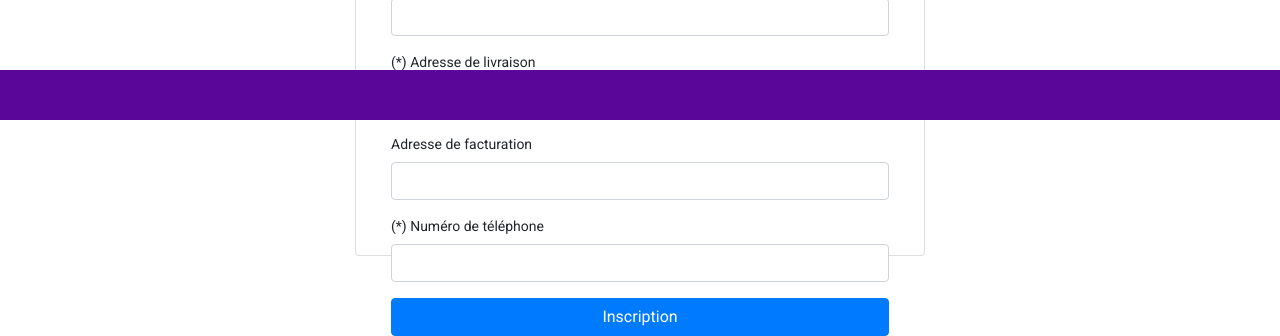
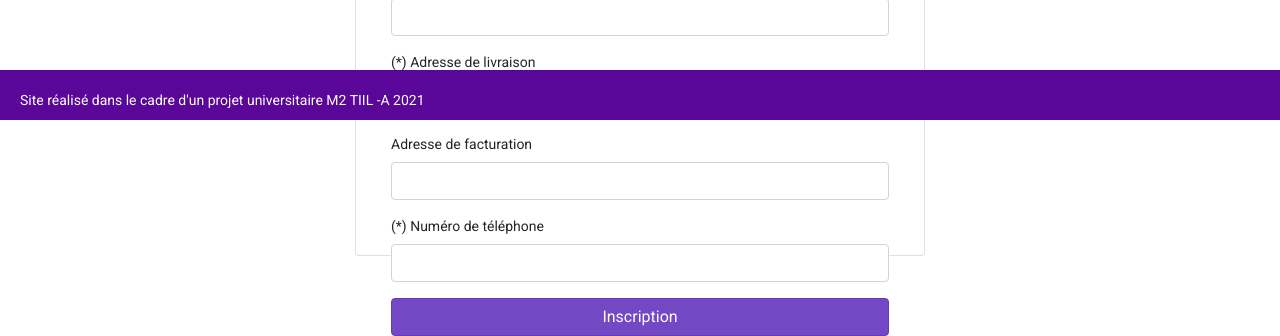
Before and after one commit to HugoMahe/PizzaWeb, an Angular app: page /inscription in a window 1280 px wide. Shown: the part 680-1016 px from the top of the page. Built offline with nearby package versions, Linux system fonts and the light colour scheme.

Commit message:
integration profil + correction petit problème + style

```diff
--- a/src/app/_services/utilisateur.service.ts
+++ b/src/app/_services/utilisateur.service.ts
@@ -1,8 +1,9 @@
 import { Injectable } from '@angular/core';
 import { HttpClient } from '@angular/common/http';
 import { Observable } from 'rxjs';
+import { IUtilisateur } from '../Models/utilisateur.interface';
 
-const API_URL = '/api/utilisateur/';
+const API_URL = 'http://localhost:8080/api/utilisateur/';
 
 @Injectable({
   providedIn: 'root'
@@ -10,7 +11,7 @@ const API_URL = '/api/utilisateur/';
 export class UtilisateurService {
   constructor(private http: HttpClient) { }
 
-  getListePizza(): Observable<any> {
-    return this.http.get(API_URL + 'profile', { responseType: 'text' });
+  getProfil(mail:string): Observable<IUtilisateur> {
+    return this.http.get<IUtilisateur>(API_URL + 'profil/' + mail);
   }
 }
--- a/src/app/affiche-pizzas/affiche-pizzas.component.ts
+++ b/src/app/affiche-pizzas/affiche-pizzas.component.ts
@@ -16,7 +16,7 @@ export class AffichePizzasComponent implements OnInit {
   pizza$!: Observable<IPizza []>;
 
 
-  constructor(private readonly pizService: PizzaSearchService  ) {
+  constructor(private readonly pizService: PizzaSearchService) {
 
 
   }
@@ -24,6 +24,7 @@ export class AffichePizzasComponent implements OnInit {
   ngOnInit() {
     console.log("demarrage de la requete");
     this.pizza$=this.pizService.getPizzas();
+    console.log( this.pizza$);
     this.getPizzaCount();
   }
 
--- a/src/app/app-routing.module.ts
+++ b/src/app/app-routing.module.ts
@@ -1,11 +1,15 @@
 import { NgModule } from '@angular/core';
 import { RouterModule, Routes } from '@angular/router';
+import { AffichePizzasComponent } from './affiche-pizzas/affiche-pizzas.component';
 import { ConnexionComponent } from './connexion/connexion.component';
 import { InscriptionComponent } from './inscription/inscription.component';
+import { ProfilComponent } from './profil/profil.component';
 
 const routes: Routes = [
   { path: 'connexion', component: ConnexionComponent },
   { path: 'inscription', component: InscriptionComponent },
+  { path: 'profil', component: ProfilComponent },
+  { path: 'pizzas', component: AffichePizzasComponent },
   { path: '', redirectTo: 'home', pathMatch: 'full' }
 ];
 
--- a/src/app/app.component.html
+++ b/src/app/app.component.html
@@ -7,11 +7,12 @@
       <h1>Pizza Web</h1>
       <span class="menu-spacer"></span>
       <div>
-        <a mat-button href class="nav-link" (click)="deconnexion()" *ngIf="estConnecte">Déconnexion</a>
         <a mat-button [routerLink]="'/connexion'" *ngIf="!estConnecte"> Connexion </a>
         <a mat-button [routerLink]="'/inscription'" *ngIf="!estConnecte"> Inscription </a>
+        <a mat-button href class="nav-link" (click)="deconnexion()" *ngIf="estConnecte">Déconnexion</a>
+        <a mat-button [routerLink]="'/profil'" *ngIf="estConnecte">Profil</a>
         <a mat-button [routerLink]="'/'"> Commander </a>
-        <a mat-button [routerLink]="'/'"> La carte </a>
+        <a mat-button [routerLink]="'/pizzas'"> La carte </a>
         <a mat-button [routerLink]="'/'"> Nos promotions </a>
         <a mat-button [routerLink]="'/'"> Contacts </a>
       </div>
--- a/src/app/app.module.ts
+++ b/src/app/app.module.ts
@@ -15,6 +15,7 @@ import { AffichePizzasComponent } from './affiche-pizzas/affiche-pizzas.componen
 import { authInterceptorProviders } from './_helpers/auth.interceptor';
 import { ConnexionComponent } from './connexion/connexion.component';
 import { InscriptionComponent } from './inscription/inscription.component';
+import { ProfilComponent } from './profil/profil.component';
 
 @NgModule({
   declarations: [
@@ -22,7 +23,8 @@ import { InscriptionComponent } from './inscription/inscription.component';
     FooterComponent,
     AffichePizzasComponent,
     ConnexionComponent,
-    InscriptionComponent
+    InscriptionComponent,
+    ProfilComponent
   ],
   imports: [
     BrowserModule,
--- a/src/app/connexion/connexion.component.css
+++ b/src/app/connexion/connexion.component.css
@@ -0,0 +1,10 @@
+.btn-primary {
+  background-color: #7447c4;
+  border-color: #673ab7;
+}
+.btn-primary:hover,
+.btn-primary:active,
+.btn-primary:visited {
+  background-color: #673ab7;
+  border-color: #6137ad;
+}
--- a/src/app/footer/footer.component.css
+++ b/src/app/footer/footer.component.css
@@ -2,14 +2,14 @@ footer{
 
     background:#590699;
 
-    position:absolute;
+    position:fixed;
 
     bottom:0;
 
     width:100%;
 
-    padding-top:50px;
-
+    padding-top:20px;
+    padding-left:20px;
     height:50px;
 
     color: white;
--- a/src/app/inscription/inscription.component.css
+++ b/src/app/inscription/inscription.component.css
@@ -0,0 +1,14 @@
+.btn-primary {
+    background-color: #7447c4;
+    border-color: #673ab7;
+}
+.btn-primary:hover,
+.btn-primary:active,
+.btn-primary:visited {
+    background-color: #673ab7;
+    border-color: #6137ad;
+}
+
+.row {
+    padding-bottom: 60px;
+}
--- a/src/app/profil/profil.component.ts
+++ b/src/app/profil/profil.component.ts
@@ -2,6 +2,7 @@ import { HttpClient } from '@angular/common/http';
 import { Component, OnInit } from '@angular/core';
 import { Observable } from 'rxjs';
 import { IUtilisateur } from '../Models/utilisateur.interface';
+import { TokenStorageService } from '../_services/token-storage.service';
 import { UtilisateurService } from '../_services/utilisateur.service';
 
 @Component({
@@ -11,10 +12,10 @@ import { UtilisateurService } from '../_services/utilisateur.service';
 })
 export class ProfilComponent implements OnInit {
   utilisateur!: IUtilisateur;
-  constructor(private readonly utilService: UtilisateurService) { }
+  constructor(private readonly utilService: UtilisateurService, private tokenStorageService: TokenStorageService) { }
 
   ngOnInit(): void {
-    this.utilService.getProfil("leo.maze@etudiant.univ-brest.fr").subscribe(data=>
+    this.utilService.getProfil(this.tokenStorageService.getUser().mail).subscribe(data=>
       this.utilisateur = data
     )
   }
```
